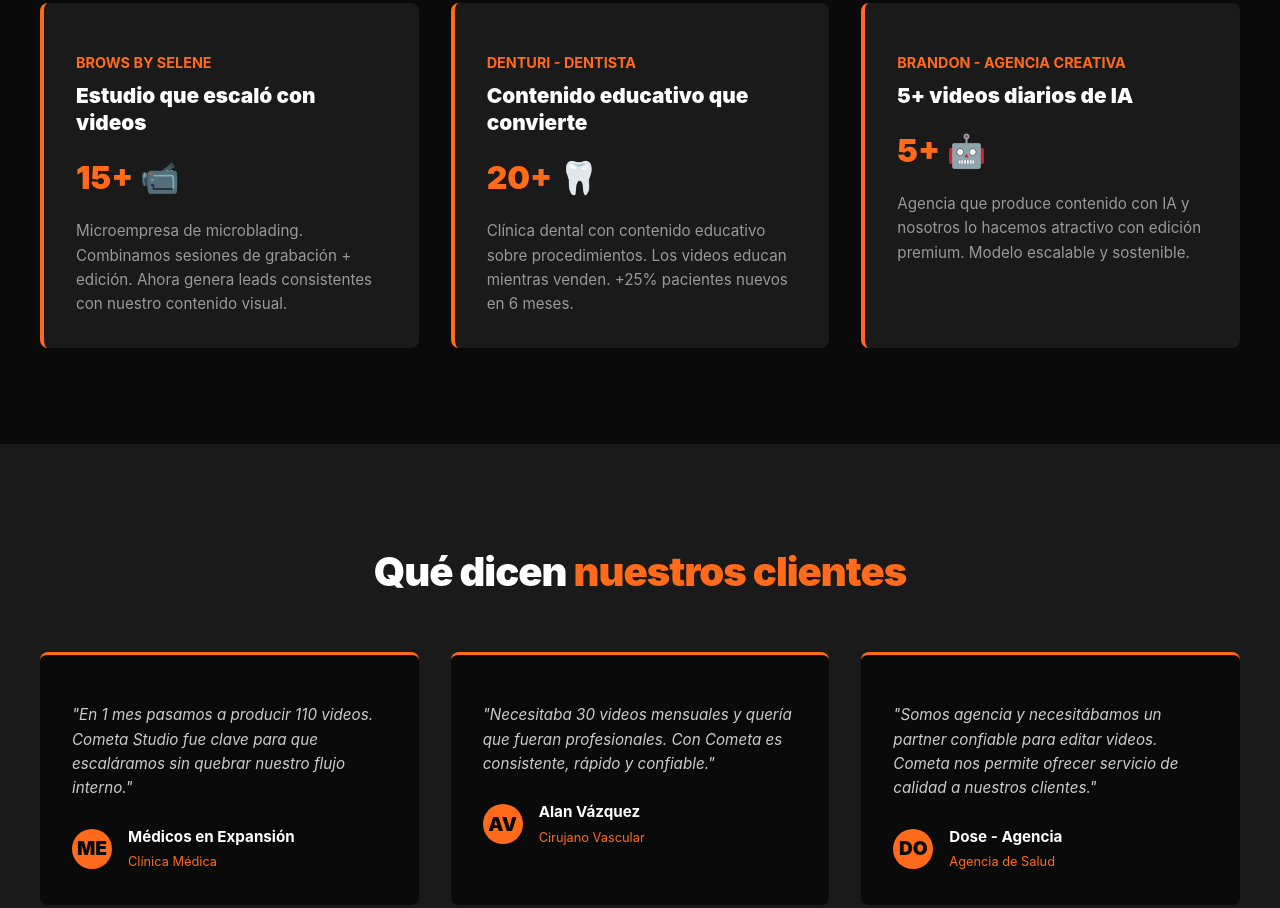
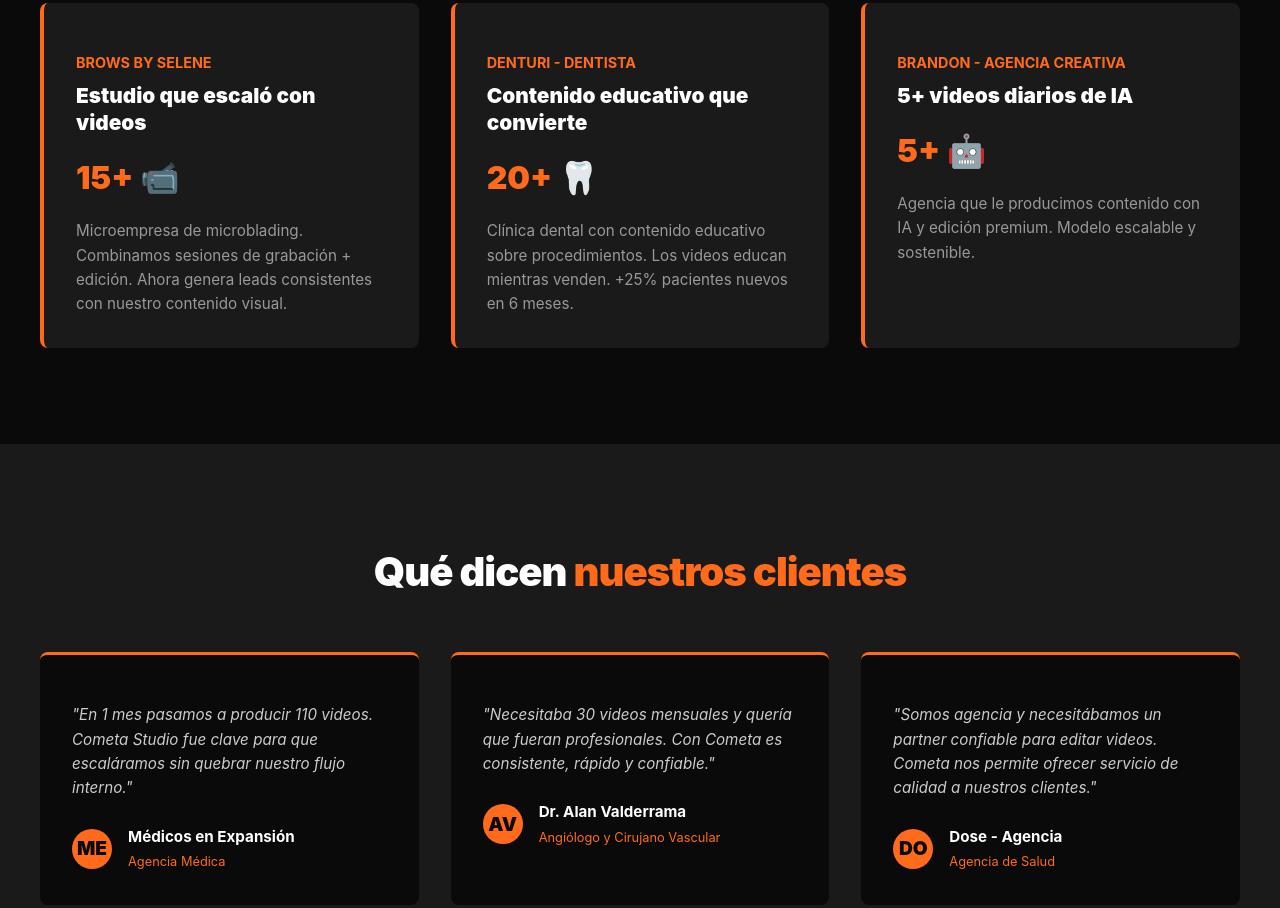
Before and after one commit to CometaStudio/cometa-studio, a plain HTML site: page index.html in a window 1280 px wide. Shown: the part 4750-5658 px from the top of the page. Drawn offline with Linux system fonts and the light colour scheme.

Commit message:
Update index.html

```diff
--- a/index.html
+++ b/index.html
@@ -968,13 +968,13 @@
         </div>
       </div>
 
-      <!-- Brandon - Agencia Creativa -->
+      <!-- Brandon_trafficker - Agencia Creativa -->
       <div class="case-card">
         <div class="case-client">Brandon - Agencia Creativa</div>
         <div class="case-title">5+ videos diarios de IA</div>
         <div class="case-stat">5+ 🤖</div>
         <div class="case-description">
-          Agencia que produce contenido con IA y nosotros lo hacemos atractivo con edición premium. Modelo escalable y sostenible.
+          Agencia que le producimos contenido con IA y edición premium. Modelo escalable y sostenible.
         </div>
       </div>
     </div>
@@ -995,7 +995,7 @@
           <div class="author-avatar">ME</div>
           <div class="author-info">
             <h4>Médicos en Expansión</h4>
-            <div class="author-role">Clínica Médica</div>
+            <div class="author-role">Agencia Médica</div>
           </div>
         </div>
       </div>
@@ -1007,8 +1007,8 @@
         <div class="testimonial-author">
           <div class="author-avatar">AV</div>
           <div class="author-info">
-            <h4>Alan Vázquez</h4>
-            <div class="author-role">Cirujano Vascular</div>
+            <h4>Dr. Alan Valderrama</h4>
+            <div class="author-role">Angiólogo y Cirujano Vascular</div>
           </div>
         </div>
       </div>
```
